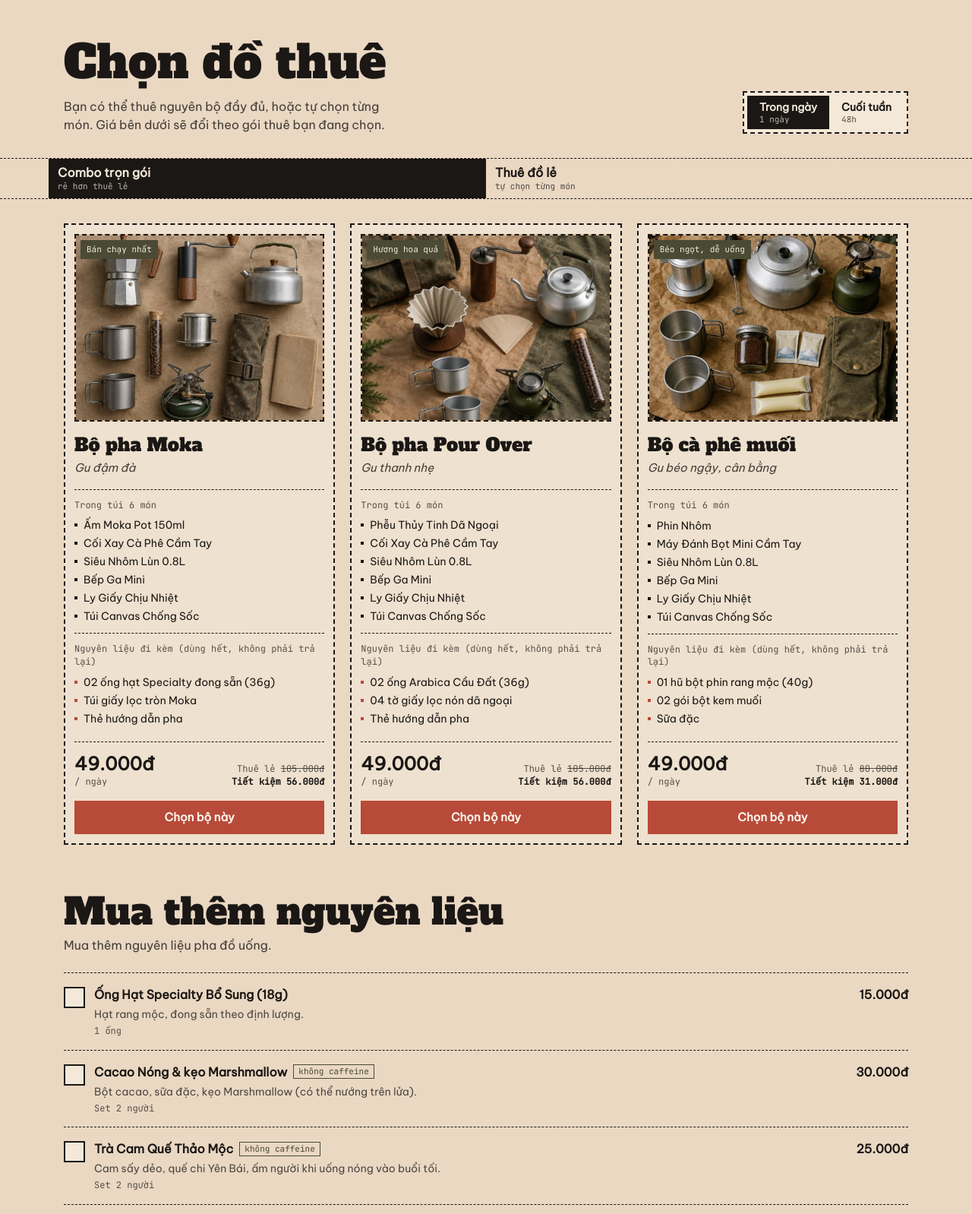
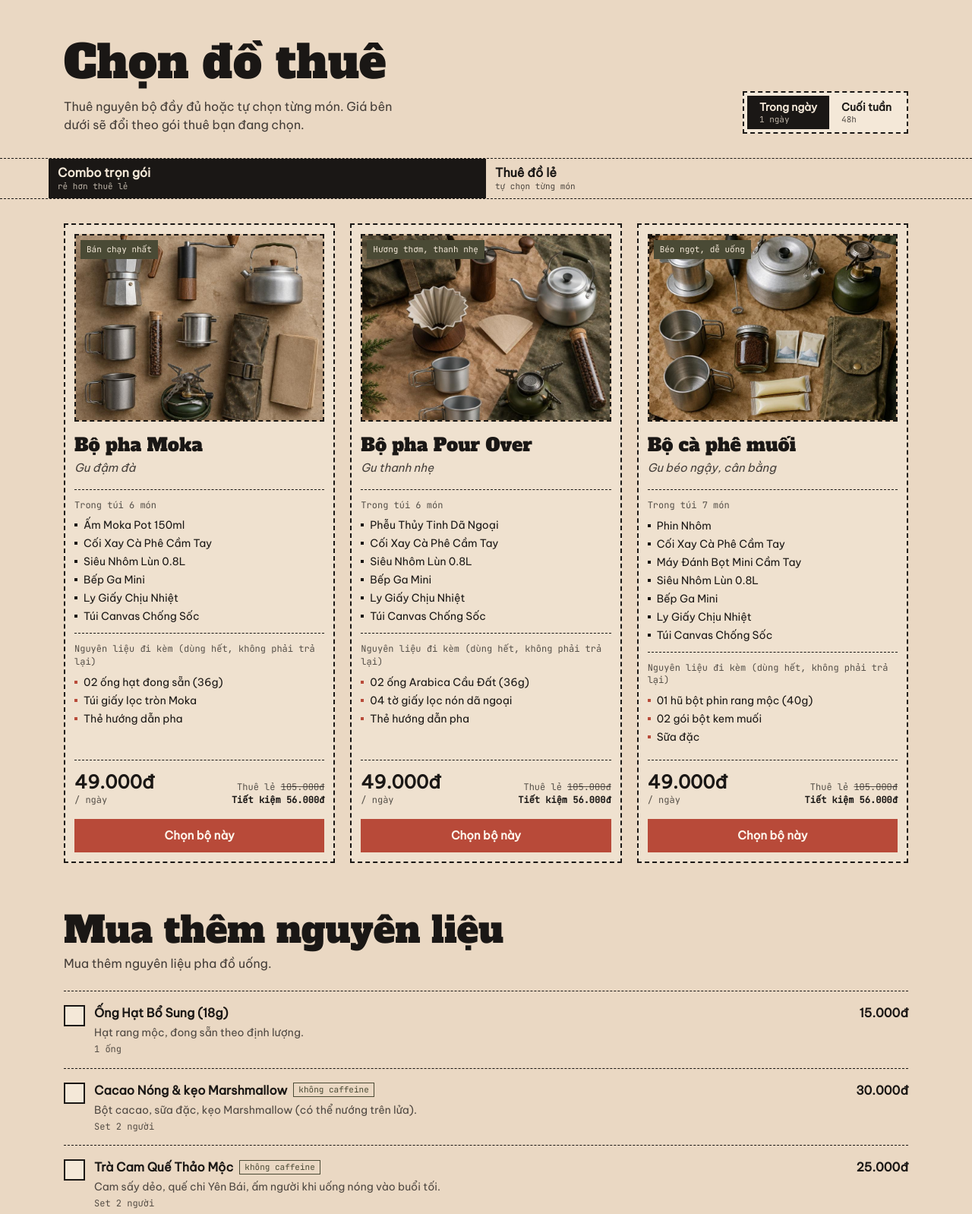
Before and after one commit to Cien267/carong, an Astro site: page / in a window 1280 px wide. Shown: the part 940-2538 px from the top of the page at 76% size. Built offline with nearby package versions, Linux system fonts and the light colour scheme; Astro itself is replaced by a stand-in of ours.

Commit message:
chore: wording

```diff
--- a/src/components/ManualTabs.tsx
+++ b/src/components/ManualTabs.tsx
@@ -35,9 +35,8 @@ export default function ManualTabs({ guides }: { guides: ManualGuide[] }) {
             Hướng dẫn pha
           </h2>
           <p className="mt-2 max-w-md text-ink/80">
-            Pha cà phê ngoài trời chỉ cần vài bước. Bạn chọn bộ mình định thuê
-            để xem trước cách pha, trong túi cũng có sẵn một tấm thẻ hướng dẫn
-            chi tiết.
+            Pha cà phê ngoài trời chỉ cần vài bước đơn giản. Bạn hãy chọn bộ
+            mình định thuê để xem trước cách pha.
           </p>
         </div>
         <div
--- a/src/components/shop/ShopApp.tsx
+++ b/src/components/shop/ShopApp.tsx
@@ -93,8 +93,8 @@ export default function ShopApp({ data }: { data: ShopData }) {
               Chọn đồ thuê
             </h2>
             <p className="mt-2 max-w-md text-ink/80">
-              Bạn có thể thuê nguyên bộ đầy đủ, hoặc tự chọn từng món. Giá bên
-              dưới sẽ đổi theo gói thuê bạn đang chọn.
+              Thuê nguyên bộ đầy đủ hoặc tự chọn từng món. Giá bên dưới sẽ đổi
+              theo gói thuê bạn đang chọn.
             </p>
           </div>
           <DurationToggle
--- a/src/data/addons.json
+++ b/src/data/addons.json
@@ -1,7 +1,7 @@
 [
   {
     "id": "extra-beans-tube",
-    "name": "Ống Hạt Specialty Bổ Sung (18g)",
+    "name": "Ống Hạt Bổ Sung (18g)",
     "price": 15000,
     "unit": "1 ống",
     "description": "Hạt rang mộc, đong sẵn theo định lượng.",
--- a/src/data/combos.json
+++ b/src/data/combos.json
@@ -13,7 +13,7 @@
       { "productId": "waxed-canvas-bag", "qty": 1 }
     ],
     "consumables": [
-      "02 ống hạt Specialty đong sẵn (36g)",
+      "02 ống hạt đong sẵn (36g)",
       "Túi giấy lọc tròn Moka",
       "Thẻ hướng dẫn pha"
     ],
@@ -29,7 +29,7 @@
   {
     "id": "pour-over",
     "name": "Bộ pha Pour Over",
-    "tag": "Hương hoa quả",
+    "tag": "Hương thơm, thanh nhẹ",
     "vibe": "Gu thanh nhẹ",
     "items": [
       { "productId": "glass-dripper", "qty": 1 },
@@ -60,6 +60,7 @@
     "vibe": "Gu béo ngậy, cân bằng",
     "items": [
       { "productId": "phin", "qty": 1 },
+      { "productId": "cnc-hand-grinder", "qty": 1 },
       { "productId": "milk-frother", "qty": 1 },
       { "productId": "mini-kettle-08l", "qty": 1 },
       { "productId": "gas-stove-spider", "qty": 1 },
```
